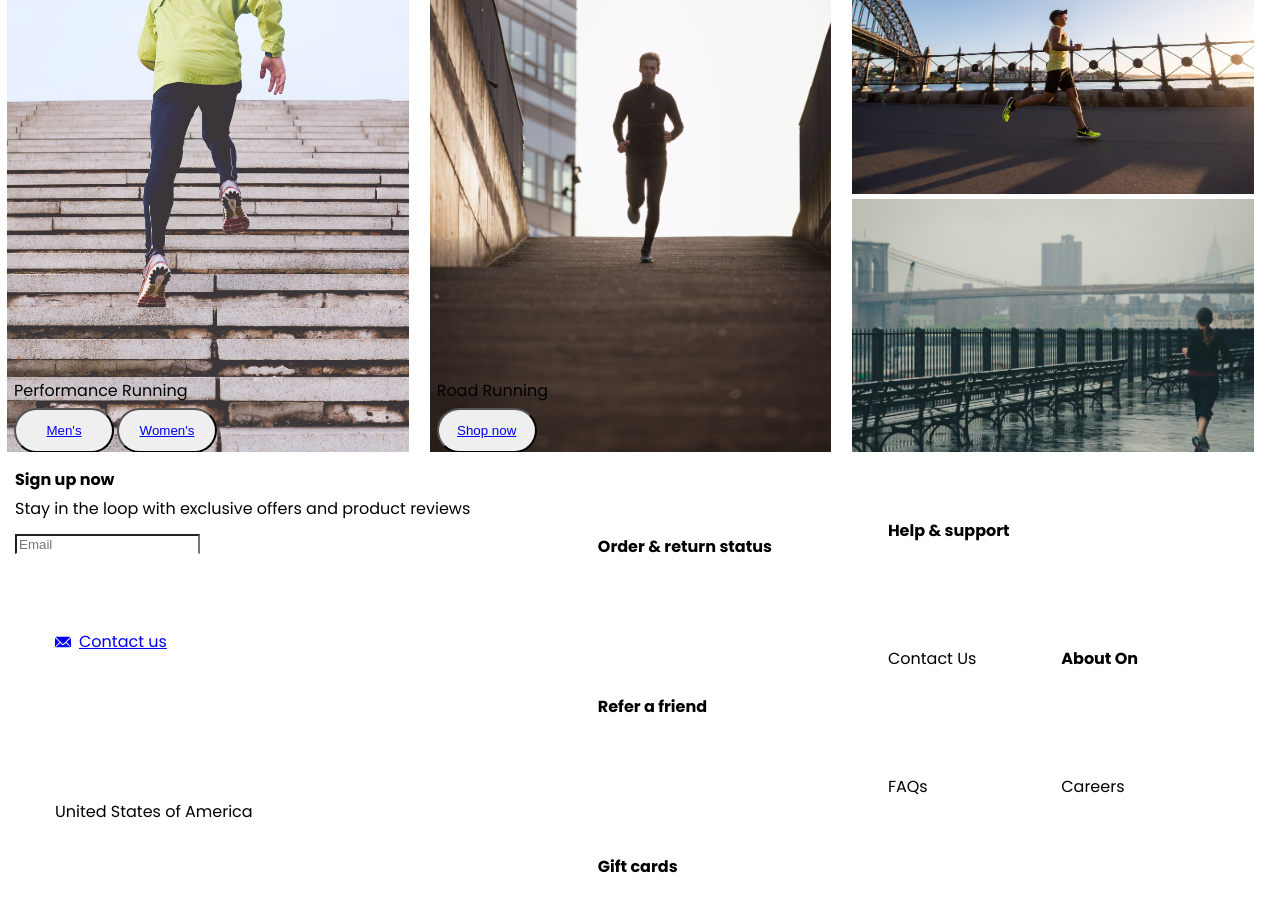
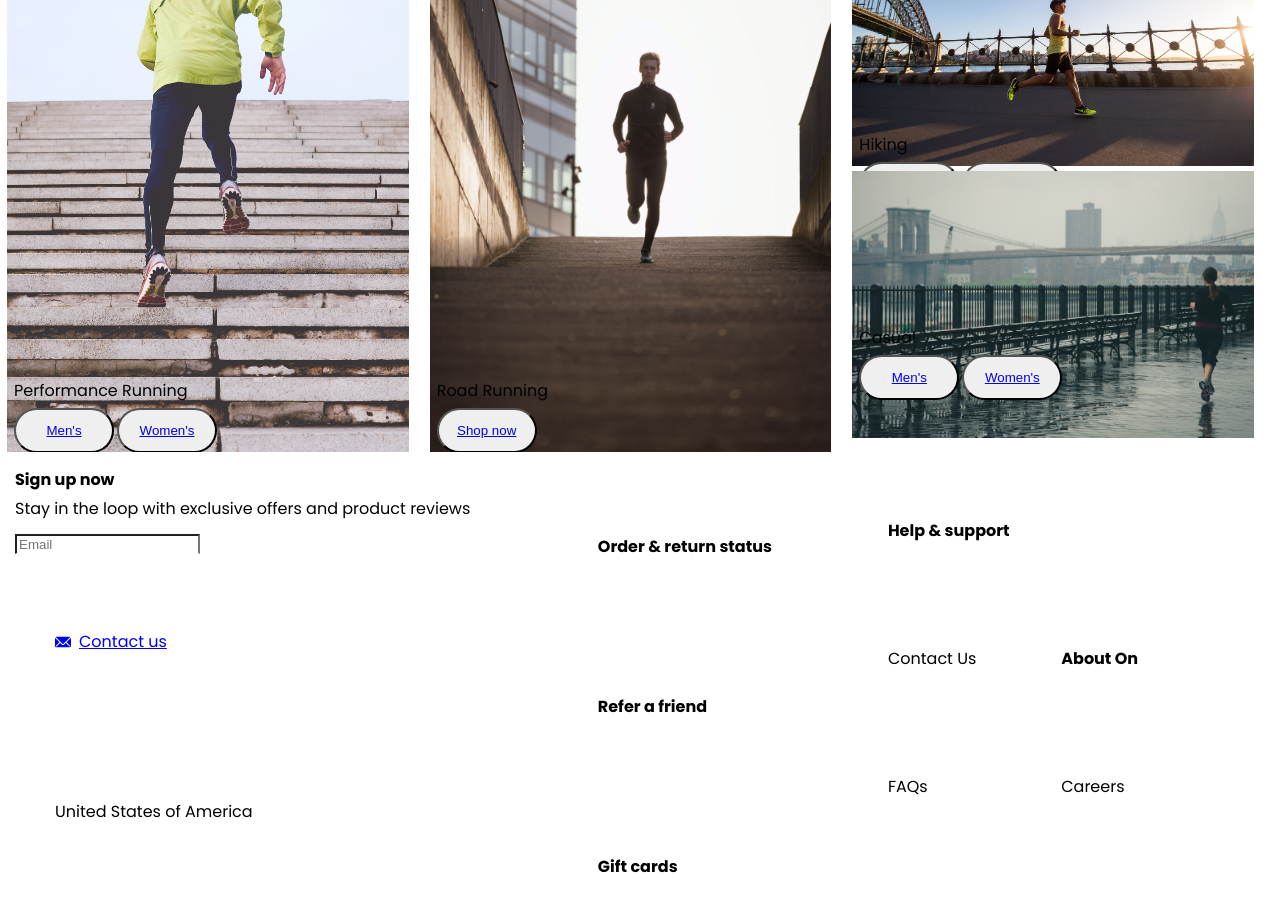
Before and after one commit to AsyncSpaghettiDev/ushoes, a React (Vite) app: page / in a window 1280 px wide. Shown: the part 1700-2606 px from the top of the page. Built offline with nearby package versions, Linux system fonts and the light colour scheme; the HTML template or start-up script is replaced by a standard one.

Commit message:
updates to home page. added buttons to bottom images

```diff
--- a/src/components/ShoeCard.tsx
+++ b/src/components/ShoeCard.tsx
@@ -1,4 +1,5 @@
-import { Card, CardBody, CardFooter, Image, Stack, Heading, Text, Divider, ButtonGroup, Button } from '@chakra-ui/react'
+import { Card, CardBody, CardFooter, Image, Stack, Heading, Text, Divider, ButtonGroup, Button, Menu, MenuButton, MenuList, MenuItem, MenuItemOption, MenuGroup, MenuOptionGroup, MenuDivider } from '@chakra-ui/react'
+import { ChevronDownIcon } from '@chakra-ui/icons'
 
  export default function ShoeCard() {
     return (
@@ -18,6 +19,33 @@ import { Card, CardBody, CardFooter, Image, Stack, Heading, Text, Divider, Butto
                     <Text color='blue.600' fontSize='2xl'>
                         $165
                     </Text>
+                    <Menu>
+                        <MenuButton as={Button} rightIcon={<ChevronDownIcon />}>
+                        Select Size
+                        </MenuButton>
+                        <MenuList>
+                            <MenuItem>5</MenuItem>
+                            <MenuItem>5.5</MenuItem>
+                            <MenuItem>6</MenuItem>
+                            <MenuItem>6.5</MenuItem>
+                            <MenuItem>7</MenuItem>
+                            <MenuItem>7.5</MenuItem>
+                            <MenuItem>8</MenuItem>
+                            <MenuItem>8.5</MenuItem>
+                            <MenuItem>9</MenuItem>
+                            <MenuItem>9.5</MenuItem>
+                            <MenuItem>10</MenuItem>
+                            <MenuItem>10.5</MenuItem>
+                            <MenuItem>11</MenuItem>
+                            <MenuItem>11.5</MenuItem>
+                            <MenuItem>12</MenuItem>
+                            <MenuItem>12.5</MenuItem>
+                            <MenuItem>13</MenuItem>
+                            <MenuItem>13.5</MenuItem>
+                            <MenuItem>14</MenuItem>
+                            <MenuItem>14.5</MenuItem>
+                        </MenuList>
+                    </Menu>
                     </Stack>
                 </CardBody>
                 <Divider />
--- a/src/components/shoes/card.tsx
+++ b/src/components/shoes/card.tsx
@@ -1,4 +1,5 @@
-import { Button, ButtonGroup, Card, CardBody, CardFooter, Heading, Image, Stack, Text } from '@chakra-ui/react'
+import { Button, ButtonGroup, Card, CardBody, CardFooter, Heading, Image, Stack, Text, Menu, MenuButton, MenuList, MenuItem, MenuItemOption, MenuGroup, MenuOptionGroup, MenuDivider } from '@chakra-ui/react'
+import { ChevronDownIcon } from '@chakra-ui/icons'
 
 interface CardProps {
   shoe: Shoe
@@ -23,6 +24,33 @@ export const ShoeCard: React.FC<CardProps> = ({ shoe: { model, image, descriptio
           <Text color='yellow.500' fontSize='xl'>
             ${price}
           </Text>
+          <Menu>
+            <MenuButton as={Button} rightIcon={<ChevronDownIcon />}>
+              Select Size
+            </MenuButton>
+            <MenuList>
+              <MenuItem>5</MenuItem>
+              <MenuItem>5.5</MenuItem>
+              <MenuItem>6</MenuItem>
+              <MenuItem>6.5</MenuItem>
+              <MenuItem>7</MenuItem>
+              <MenuItem>7.5</MenuItem>
+              <MenuItem>8</MenuItem>
+              <MenuItem>8.5</MenuItem>
+              <MenuItem>9</MenuItem>
+              <MenuItem>9.5</MenuItem>
+              <MenuItem>10</MenuItem>
+              <MenuItem>10.5</MenuItem>
+              <MenuItem>11</MenuItem>
+              <MenuItem>11.5</MenuItem>
+              <MenuItem>12</MenuItem>
+              <MenuItem>12.5</MenuItem>
+              <MenuItem>13</MenuItem>
+              <MenuItem>13.5</MenuItem>
+              <MenuItem>14</MenuItem>
+              <MenuItem>14.5</MenuItem>
+            </MenuList>
+          </Menu>
         </Stack>
       </CardBody>
       <CardFooter mt='-5'>
--- a/src/pages/Home.tsx
+++ b/src/pages/Home.tsx
@@ -235,7 +235,7 @@ export default function Home () {
             gap='5'
             me='3'
           >
-            <Box h='50%'>
+            <Box>
               <Image
                 position='relative'
                 objectFit='cover'
@@ -246,7 +246,41 @@ export default function Home () {
                 borderRadius="lg"
                 src={mainRightTop} alt="image_three_one" />
             </Box>
+            <Box
+            position='absolute'
+            color="whiteAlpha.900"
+            fontSize='2xl'
+            fontWeight='semibold'
+            mt='60%'
+            ms='7'
+            >
+            <p>Hiking
+            </p>
+            <Box>
+            <Button
+                mt='5'
+                colorScheme='yellow'
+                borderRadius='50px'
+                height='45px'
+                width='100px'
+                me='3'
+              >
+                <a href="./men">Men's</a>
+              </Button>
+              <Button
+                mt='5'
+                colorScheme='yellow'
+                borderRadius='50px'
+                height='45px'
+                width='100px'
+              >
+                <a href="./women">Women's</a>
+              </Button>
+              </Box>
+            </Box>
+
             <Box h='50%'>
+              <Box>
                 <Image
                   position='relative'
                   objectFit='cover'
@@ -258,6 +292,40 @@ export default function Home () {
                   borderRadius="lg"
                   src={mainRightBottom} alt="image_three_two" />
               </Box>
+              <Box
+                position='absolute'
+                color="whiteAlpha.900"
+                fontSize='2xl'
+                fontWeight='semibold'
+                mt='-30%'
+                ms='7'
+                >
+                <p>Casual
+                </p>
+                <Box>
+                  <Button
+                    mt='5'
+                    colorScheme='yellow'
+                    borderRadius='50px'
+                    height='45px'
+                    width='100px'
+                    me='3'
+                  >
+                  <a href="./men">Men's</a>
+                  </Button>
+                  <Button
+                    mt='5'
+                    colorScheme='yellow'
+                    borderRadius='50px'
+                    height='45px'
+                    width='100px'
+                  >
+                  <a href="./women">Women's</a>
+                  </Button>
+                </Box>
+              </Box>
+
+            </Box>
           </Box>
         </Grid>
       </Box>
--- a/src/pages/Register.tsx
+++ b/src/pages/Register.tsx
@@ -4,9 +4,9 @@ import { Input, Text, Flex, Box, Menu, MenuButton, MenuList, MenuItem, Button }
 export default function Register() {
     return (
         <>
-        <Box w='50%' mt='20' mx='auto' h='50vh'>
+        <Box w='50%' mt='20' mx='auto' h='auto' minH='50vh'>
             <Box mb='10'>
-                <Text fontSize='5xl' align='center'>Create Account</Text>
+                <Text fontSize='5xl' align='center' fontWeight='semibold'>Create Account</Text>
             </Box>
             <Box>
                 <Flex gap='4' justifyContent='center' w=''>
@@ -60,9 +60,11 @@ export default function Register() {
                         <MenuItem>14.5</MenuItem>
                     </MenuList>
                 </Menu>
-
-                <Input placeholder='Location' variant='filled' mb={3} type='number' w='50%'></Input>
+                <Input placeholder='Location' variant='filled' mb={20} type='number' w='50%'></Input>
                 </Box>
+                <Flex>
+                    <Button colorScheme='yellow' mx='auto' w='250px'>Submit</Button>
+                </Flex>
             </Box>
         </Box>
         </>
```
Also changed, not shown: src/components/Navbar.tsx (indentation only). Lines whose indentation alone changed are shown as unchanged.
